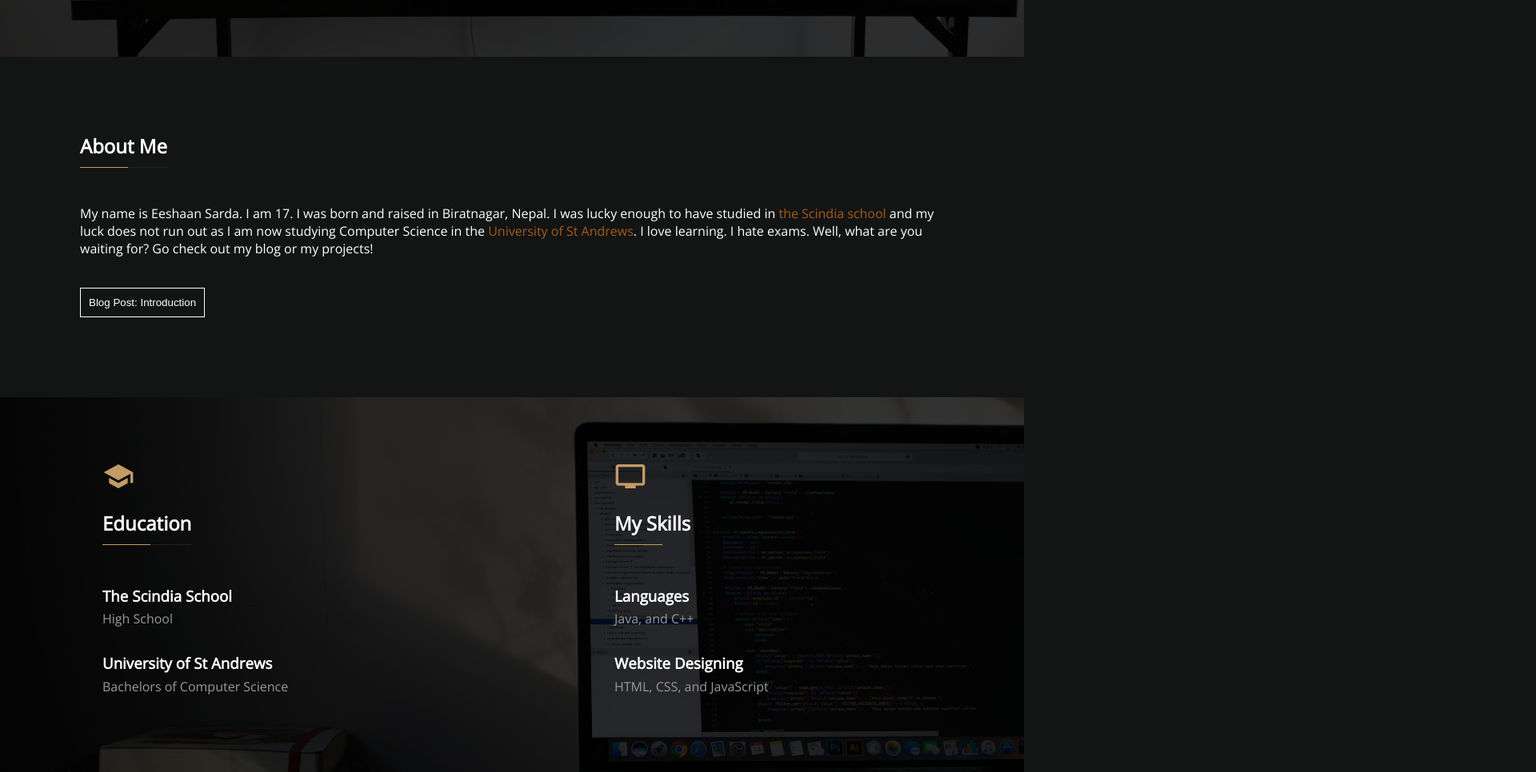
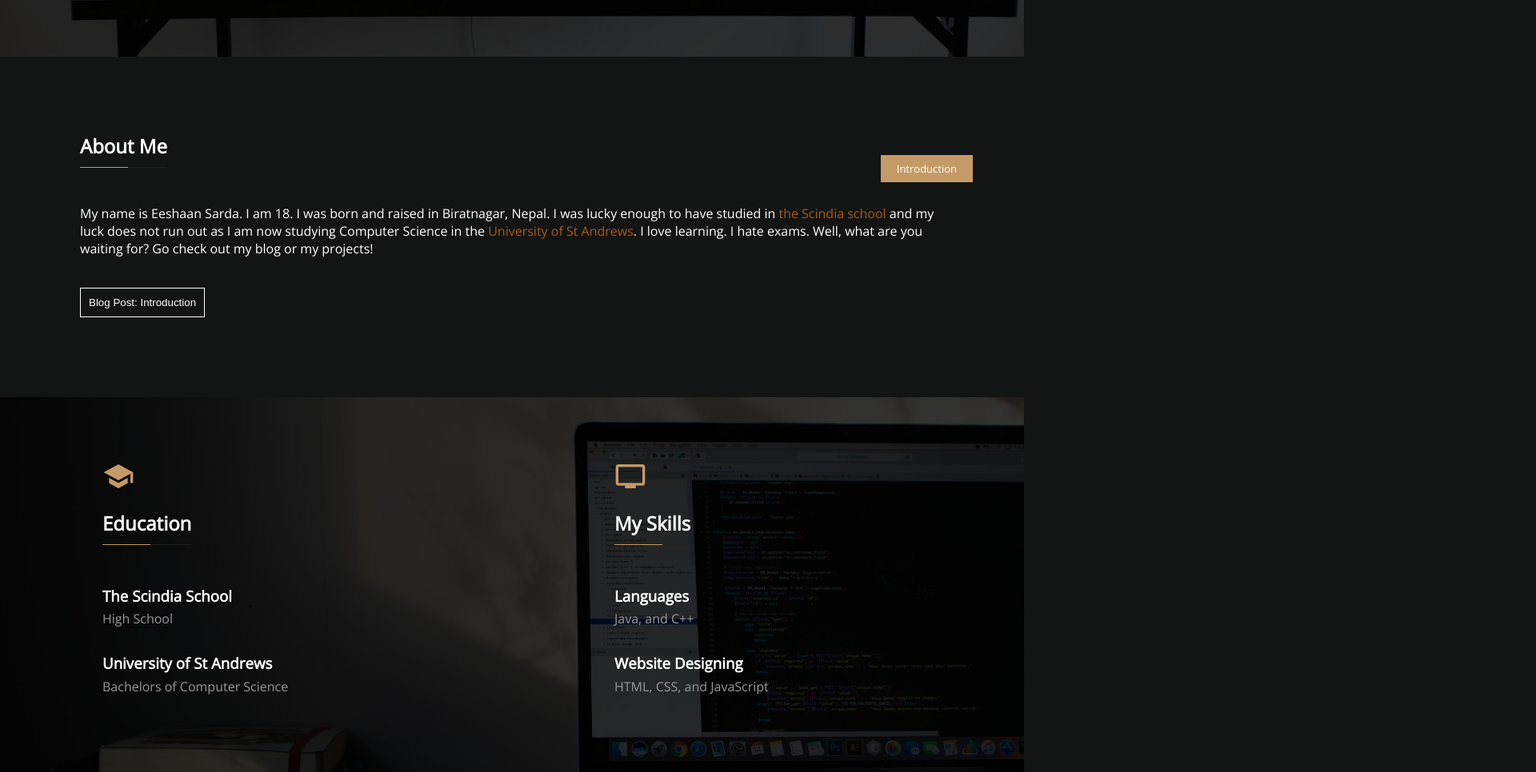
Before and after one commit to eeshaansarda/eeshaansarda.github.io, a plain HTML site: page index.html in a window 1280 px wide. Shown: the part 452-1418 px from the top of the page at 80% size, 1920 px wide, since content can reach past the window. Drawn offline with nearby package versions, Linux system fonts and the light colour scheme.

Commit message:
changed post and corrected age

```diff
--- a/index.html
+++ b/index.html
@@ -35,7 +35,7 @@
     <div class="about-container" id="about">
         <div class="content">
             <h2 class="title">About Me</h2>
-            <p>My name is Eeshaan Sarda. I am 17. I was born and raised in Biratnagar, Nepal. I was lucky enough to have studied in <a href="https://www.scindia.edu">the Scindia school</a> and my luck does not run out as I am now studying Computer Science in the <a href="https://www.st-andrews.ac.uk">University of St Andrews</a>. I love learning. I hate exams. Well, what are you waiting for? Go check out my blog or my projects!</p>
+            <p>My name is Eeshaan Sarda. I am 18. I was born and raised in Biratnagar, Nepal. I was lucky enough to have studied in <a href="https://www.scindia.edu">the Scindia school</a> and my luck does not run out as I am now studying Computer Science in the <a href="https://www.st-andrews.ac.uk">University of St Andrews</a>. I love learning. I hate exams. Well, what are you waiting for? Go check out my blog or my projects!</p>
             <br>
             <button>Blog Post: Introduction</button>
         </div>
--- a/latestPost.js
+++ b/latestPost.js
@@ -6,6 +6,6 @@ fetch("./blog.html").
         const otherDoc = document.implementation.createHTMLDocument("blog").documentElement;
         otherDoc.innerHTML = text;
 
-        const blogposts = otherDoc.getElementsByClassName(".blogpost");
+        const blogposts = otherDoc.getElementsByClassName("blogpost");
         latestBlog.innerHTML = blogposts[blogposts.length - 1].innerHTML;
     });
```
